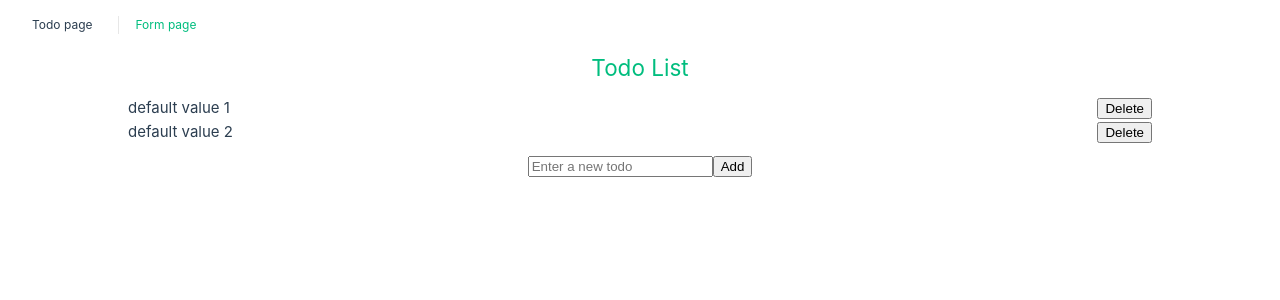
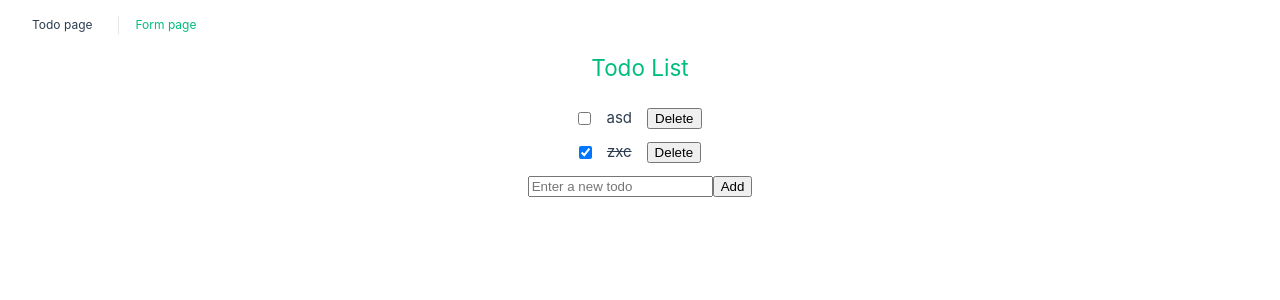
Before and after one commit to gl-el/vue-todo, a Vue app: page /todo in a window 1280 px wide. Shown: the top 300 px of the page. Built offline with nearby package versions, Linux system fonts and the light colour scheme.

Commit message:
feat: check todos

```diff
--- a/src/App.vue
+++ b/src/App.vue
@@ -1,5 +1,5 @@
 <script setup>
-import AppNav from "@/components/AppNav.vue";
+import AppNav from "@/router/AppNav.vue";
 </script>
 
 <template>
--- a/src/components/AddTodo.vue
+++ b/src/components/AddTodo.vue
@@ -8,7 +8,7 @@ export default {
   methods: {
     addTodo() {
       if (this.newTodo.trim() !== "") {
-        this.$emit("add", this.newTodo);
+        this.$emit("add", { title: this.newTodo, done: true });
         this.newTodo = "";
       }
     },
--- a/src/components/TodoItem.vue
+++ b/src/components/TodoItem.vue
@@ -5,10 +5,18 @@ export default {
       type: String,
       required: true,
     },
+    done: {
+      type: Boolean,
+      required: true,
+    },
   },
   methods: {
     deleteTodo() {
       this.$emit("delete");
+    },
+    checkTodo() {
+      this.$emit("check");
+      console.log(this.done);
     },
   },
 };
@@ -16,7 +24,8 @@ export default {
 
 <template>
   <div class="item">
-    <span>{{ todo }}</span>
+    <input type="checkbox" :checked="done" @change="checkTodo" />
+    <span v-bind:class="{ through: done }">{{ todo }}</span>
     <button @click="deleteTodo">Delete</button>
   </div>
 </template>
@@ -24,7 +33,12 @@ export default {
 <style scoped>
 .item {
   display: flex;
-  justify-content: space-between;
+  justify-content: center;
   align-items: center;
+  gap: 15px;
+}
+
+.through {
+  text-decoration: line-through;
 }
 </style>
--- a/src/components/TodoList.vue
+++ b/src/components/TodoList.vue
@@ -13,6 +13,9 @@ export default {
     deleteTodo(index) {
       this.$emit("delete", index);
     },
+    checkTodo(index) {
+      this.$emit("check", index);
+    },
   },
 };
 </script>
@@ -21,8 +24,13 @@ export default {
   <div class="wrapper">
     <h2 class="green heading">Todo List</h2>
     <ul class="list">
-      <li class="item" v-for="(todo, index) in todos" :key="index">
-        <TodoItem :todo="todo" @delete="deleteTodo(index)" />
+      <li class="item" v-for="(item, index) in todos" :key="index">
+        <TodoItem
+          :todo="item.title"
+          :done="item.done"
+          @delete="deleteTodo(index)"
+          @check="checkTodo(index)"
+        />
       </li>
     </ul>
   </div>
@@ -38,9 +46,12 @@ export default {
 }
 
 .list {
-  width: 80%;
+  width: 100%;
   padding: 0;
   list-style: none;
-  text-align: center;
+}
+
+.item {
+  margin-top: 10px;
 }
 </style>
--- a/src/pages/TodoPage.vue
+++ b/src/pages/TodoPage.vue
@@ -1,6 +1,7 @@
 <script>
 import TodoList from "../components/TodoList.vue";
 import AddTodo from "../components/AddTodo.vue";
+
 export default {
   components: {
     TodoList,
@@ -8,7 +9,10 @@ export default {
   },
   data() {
     return {
-      todos: ["default value 1", "default value 2"],
+      todos: [
+        { title: "asd", done: false },
+        { title: "zxc", done: true },
+      ],
     };
   },
   methods: {
@@ -19,13 +23,16 @@ export default {
     deleteTodo(index) {
       this.todos.splice(index, 1);
     },
+    checkTodo(index) {
+      this.todos[index].done = !this.todos[index].done;
+    },
   },
 };
 </script>
 
 <template>
   <div class="wrapper">
-    <TodoList :todos="todos" @delete="deleteTodo"></TodoList>
+    <TodoList :todos="todos" @delete="deleteTodo" @check="checkTodo"></TodoList>
     <AddTodo @add="addTodo"></AddTodo>
   </div>
 </template>
```
Also changed, not shown: src/router/AppNav.vue (renamed from src/components/AppNav.vue).
